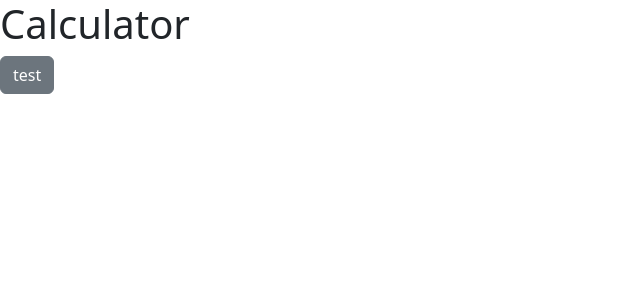
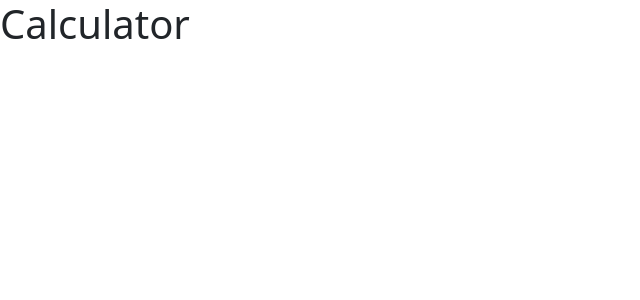
Before and after one commit to Aloeverras/Calculator_react_TypeScript, a React (Vite) app in the folder frontend/: page / in a window 1280 px wide. Shown: the top 300 px of the page, without its empty margins (0-640 px from the left). Built offline with nearby package versions, Linux system fonts and the light colour scheme.

Commit message:
modif button calculator component

```diff
--- /dev/null
+++ b/frontend/src/components/Board.tsx
@@ -0,0 +1,12 @@
+import "../scss/board.scss";
+
+const Board = () => {
+    return (
+        <div id="main-board">
+            <div></div>
+            <div></div>
+        </div>
+    );
+}
+
+export default Board;
--- a/frontend/src/components/Calculator.tsx
+++ b/frontend/src/components/Calculator.tsx
@@ -1,11 +1,12 @@
 import type { CalculatorType } from "../types/CalculatorType";
-import ButtonCalculator from "./ButtonCalculator";
+import Board from "./Board";
+import "../scss/calculator.scss"
 
 const Calculator : CalculatorType = () => {
     return (
-        <>
-            <ButtonCalculator label="test" id="test-id"/>
-        </>
+        <div id="calculator">
+            <Board/>
+        </div>
     );
 
 };
--- /dev/null
+++ b/frontend/src/scss/board.scss
@@ -0,0 +1,3 @@
+#main-board {
+    width: 300px;
+}
--- /dev/null
+++ b/frontend/src/scss/calculator.scss
@@ -0,0 +1,4 @@
+#calculator {
+    width: 400px;
+    height: 600px;
+}
```
Also changed, not shown: frontend/src/components/BoardButton.tsx (+7 -13 lines).
